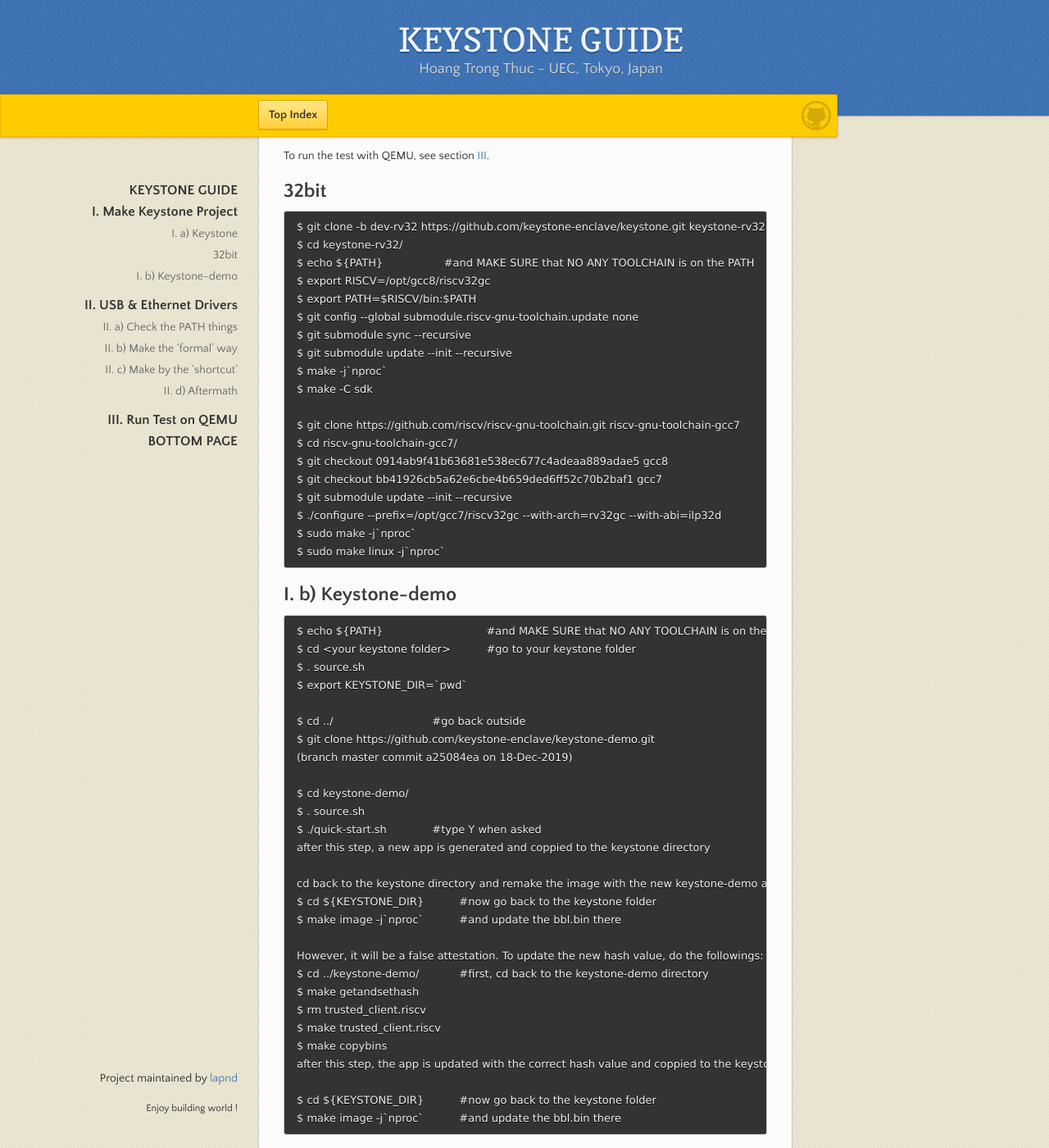
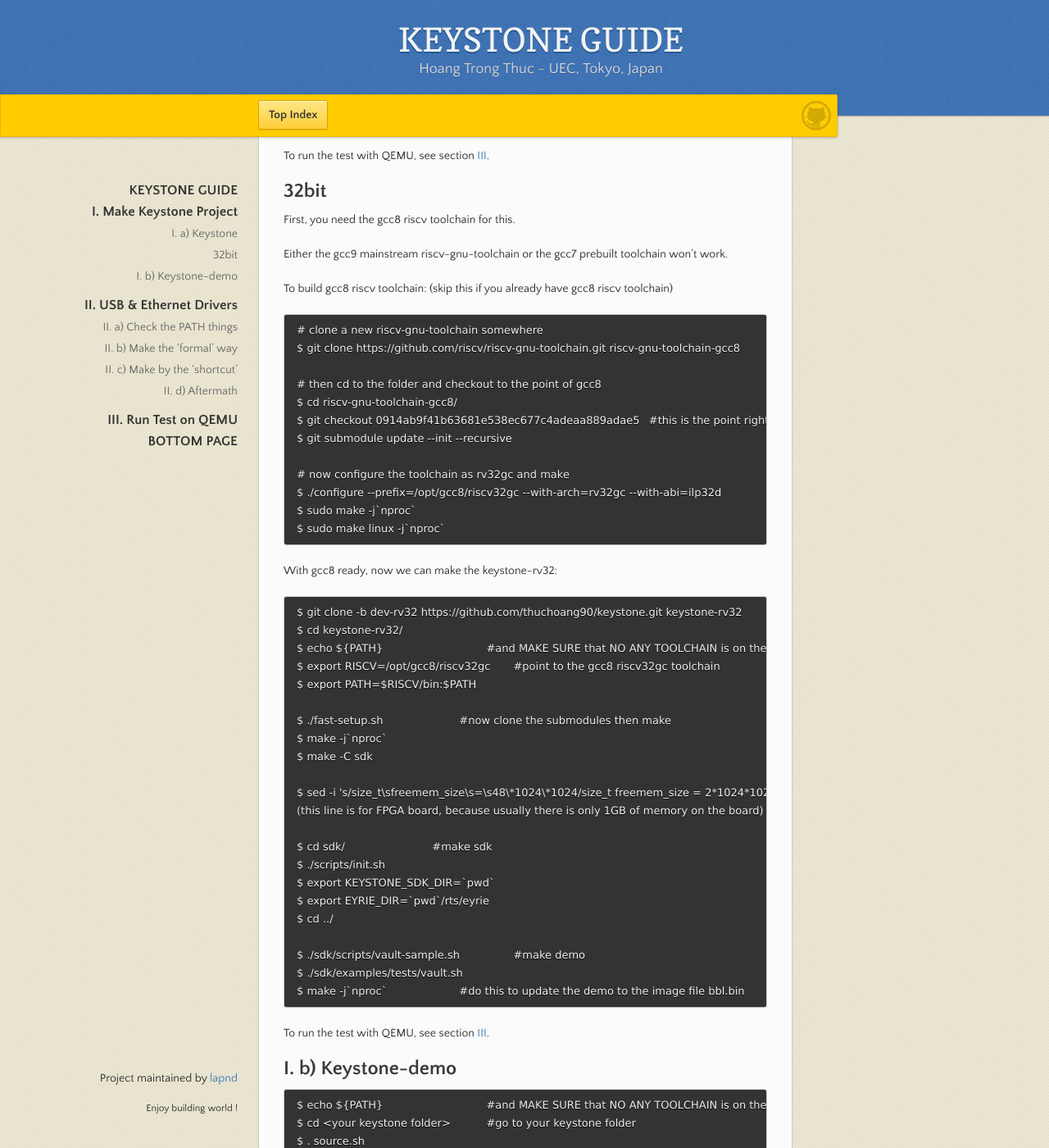
Before and after one commit to lapnd/httdes.github.io, a Jekyll site: the page built from keystone.md, in a window 1280 px wide and 1400 px high, scrolled down 645 px. Shown: the whole window at 82% size. Built offline with Jekyll 4.4.1, drawn with Linux system fonts in a browser that asks for light colours; our own code applies the rules of GitHub Pages for plain Markdown files.

Commit message:
Update keystone.md

```diff
--- a/keystone.md
+++ b/keystone.md
@@ -34,25 +34,51 @@ To run the test with QEMU, see section [III](#iii-run-test-on-qemu).
 
 ## 32bit
 
-	$ git clone -b dev-rv32 https://github.com/keystone-enclave/keystone.git keystone-rv32
+First, you need the gcc8 riscv toolchain for this.
+
+Either the gcc9 mainstream riscv-gnu-toolchain or the gcc7 prebuilt toolchain won't work.
+
+To build gcc8 riscv toolchain: (skip this if you already have gcc8 riscv toolchain)
+
+	# clone a new riscv-gnu-toolchain somewhere
+	$ git clone https://github.com/riscv/riscv-gnu-toolchain.git riscv-gnu-toolchain-gcc8
+
+	# then cd to the folder and checkout to the point of gcc8
+	$ cd riscv-gnu-toolchain-gcc8/
+	$ git checkout 0914ab9f41b63681e538ec677c4adeaa889adae5	#this is the point right before updating to gcc9
+	$ git submodule update --init --recursive
+
+	# now configure the toolchain as rv32gc and make
+	$ ./configure --prefix=/opt/gcc8/riscv32gc --with-arch=rv32gc --with-abi=ilp32d
+	$ sudo make -j`nproc`
+	$ sudo make linux -j`nproc`
+
+With gcc8 ready, now we can make the keystone-rv32:
+
+	$ git clone -b dev-rv32 https://github.com/thuchoang90/keystone.git keystone-rv32
 	$ cd keystone-rv32/
-	$ echo ${PATH}                  #and MAKE SURE that NO ANY TOOLCHAIN is on the PATH
-	$ export RISCV=/opt/gcc8/riscv32gc
+	$ echo ${PATH}				#and MAKE SURE that NO ANY TOOLCHAIN is on the PATH
+	$ export RISCV=/opt/gcc8/riscv32gc	#point to the gcc8 riscv32gc toolchain
 	$ export PATH=$RISCV/bin:$PATH
-	$ git config --global submodule.riscv-gnu-toolchain.update none
-	$ git submodule sync --recursive
-	$ git submodule update --init --recursive
+
+	$ ./fast-setup.sh			#now clone the submodules then make
 	$ make -j`nproc`
 	$ make -C sdk
 
-	$ git clone https://github.com/riscv/riscv-gnu-toolchain.git riscv-gnu-toolchain-gcc7
-	$ cd riscv-gnu-toolchain-gcc7/
-	$ git checkout 0914ab9f41b63681e538ec677c4adeaa889adae5 gcc8
-	$ git checkout bb41926cb5a62e6cbe4b659ded6ff52c70b2baf1 gcc7
-	$ git submodule update --init --recursive
-	$ ./configure --prefix=/opt/gcc7/riscv32gc --with-arch=rv32gc --with-abi=ilp32d
-	$ sudo make -j`nproc`
-	$ sudo make linux -j`nproc`
+	$ sed -i 's/size_t\sfreemem_size\s=\s48\*1024\*1024/size_t freemem_size = 2*1024*1024/g' ./sdk/examples/tests/test-runner.cpp
+	(this line is for FPGA board, because usually there is only 1GB of memory on the board)
+
+	$ cd sdk/				#make sdk
+	$ ./scripts/init.sh
+	$ export KEYSTONE_SDK_DIR=`pwd`
+	$ export EYRIE_DIR=`pwd`/rts/eyrie
+	$ cd ../
+
+	$ ./sdk/scripts/vault-sample.sh		#make demo
+	$ ./sdk/examples/tests/vault.sh
+	$ make -j`nproc`			#do this to update the demo to the image file bbl.bin
+
+To run the test with QEMU, see section [III](#iii-run-test-on-qemu).
 
 ## I. b) Keystone-demo
 
```
